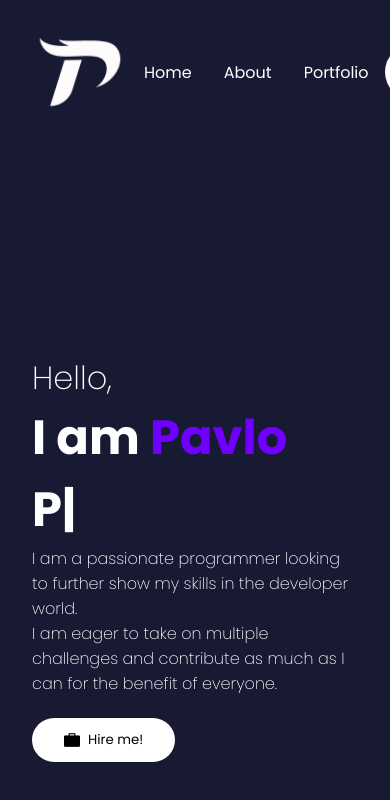
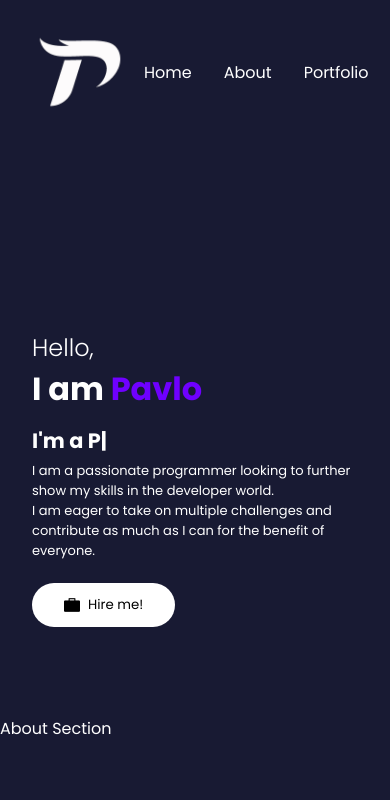
Before and after one commit to PavloNa/pavlona.github.io, a React (Create React App) app: page / in a window 390 px wide. Shown: the top 800 px of the page. Built offline with nearby package versions, Linux system fonts and the light colour scheme.

Commit message:
Added phone responsiveness, added Skills section

```diff
--- a/src/App.js
+++ b/src/App.js
@@ -1,11 +1,13 @@
 import Intro from "./components/Intro/intro";
 import NavBar from "./components/NavBar/navbar";
+import Skills from "./components/Skills/skills";
 
 function App() {
   return (
     <div className="App">
-      <NavBar/>
-      <Intro/>
+      <NavBar />
+      <Intro />
+      <Skills />
     </div>
   );
 }
--- a/src/components/Intro/intro.css
+++ b/src/components/Intro/intro.css
@@ -2,8 +2,20 @@
     height: calc(100vh - 7rem);
     width: 100vw;
     max-width: 100rem;
-    margin: 0 auto;
+    margin: -5rem auto;
     overflow: hidden;
+    position: relative;
+}
+
+.backImg {
+    position: absolute;
+    top: 10rem;
+    right: 5rem;
+    height: 30rem;
+    width: 30rem;
+    border-radius: 100%;
+    z-index: -1;
+    object-fit: cover;
 }
 
 .btn {
@@ -31,7 +43,7 @@
 
 .hello {
     font-size: 2rem;
-    font-weight: 200;
+    font-weight: 300;
 }
 
 .introName {
@@ -49,4 +61,37 @@
     padding: 0.75rem 2rem;
     border: none;
     border-radius: 2rem;
+    transition: 0.3s;
 }
+
+.btn:hover{
+    background: rgb(204, 204, 204);
+}
+
+@media screen and (max-width:600px) {
+    #intro {
+        height: calc(100vh - 7rem);
+        width: 100vw;
+        max-width: 100rem;
+        margin: -5rem 0;
+        overflow: hidden;
+        position: relative;
+    }
+    .backImg {
+        opacity: 0;
+    }
+    .introParagraph {
+        font-weight: 400;
+        font-size: small;
+    }
+    .introText{
+        font-size: 2rem;
+    }
+    .hello{
+        font-size: 1.5rem;
+    }
+    .changingText {
+        font-size: 1.3rem;
+        margin: 0;
+    }
+}
--- a/src/components/Intro/intro.js
+++ b/src/components/Intro/intro.js
@@ -3,18 +3,19 @@ import './intro.css'
 import {Link} from 'react-scroll'
 import briefcase from '../../assets/briefcase.png'
 import {ReactTyped} from 'react-typed'
+import me from '../../assets/me.jpg'
 
 const Intro = () => {
   return (
     <section id='intro'>
         <div className='introContent'>
             <span className='hello'>Hello,</span>
-            <span className='intoText'>I am <span className='introName'>Pavlo</span><br/>
-            <ReactTyped strings={["Developer", "Programmer", "Software Engineer"]} typeSpeed={80} backSpeed={80} loop/></span>
+            <span className='introText'>I am <span className='introName'>Pavlo</span><br/>
+            <span className='changingText'>I'm a <ReactTyped strings={["Developer", "Programmer", "Software Engineer"]} typeSpeed={80} backSpeed={80} loop/></span></span>
             <p className='introParagraph'>I am a passionate programmer looking to further show my skills in the developer world.<br/>I am eager to take on multiple challenges and contribute as much as I can for the benefit of everyone.</p>
             <Link><button className='btn'><img src={briefcase} alt='' className='btnImg'></img>Hire me!</button></Link>
         </div>
-        <img src='' alt='' className='backImg'></img>
+        <img src={me} alt='' className='backImg'></img>
     </section>
   )
 }
--- a/src/components/NavBar/navbar.css
+++ b/src/components/NavBar/navbar.css
@@ -21,6 +21,7 @@
 .desktopMenuListItem {
     margin: 1rem;
     cursor: pointer;
+    transition: 0.1s;
 }
 
 .desktopMenuListItem:hover {
@@ -45,4 +46,15 @@
     justify-content: center;
     padding: 0.5rem 2rem;
     border-radius: 2rem;
+    transition: 0.3s;
 }
+
+.desktopMenuBtn:hover{
+    background: rgb(204, 204, 204);
+}
+
+@media screen and (max-width:600px) {
+    .desktopMenuBtn {
+        opacity: 0;
+    }
+}
--- /dev/null
+++ b/src/components/Skills/skills.js
@@ -0,0 +1,13 @@
+import React from 'react'
+import './skills.css'
+
+const Skills = () => {
+  return (
+    <section id='skills'>
+        About Section
+    </section>
+
+  )
+}
+
+export default Skills
```
Also changed, not shown: src/assets/me.jpg (added), src/components/Skills/skills.css (added).
